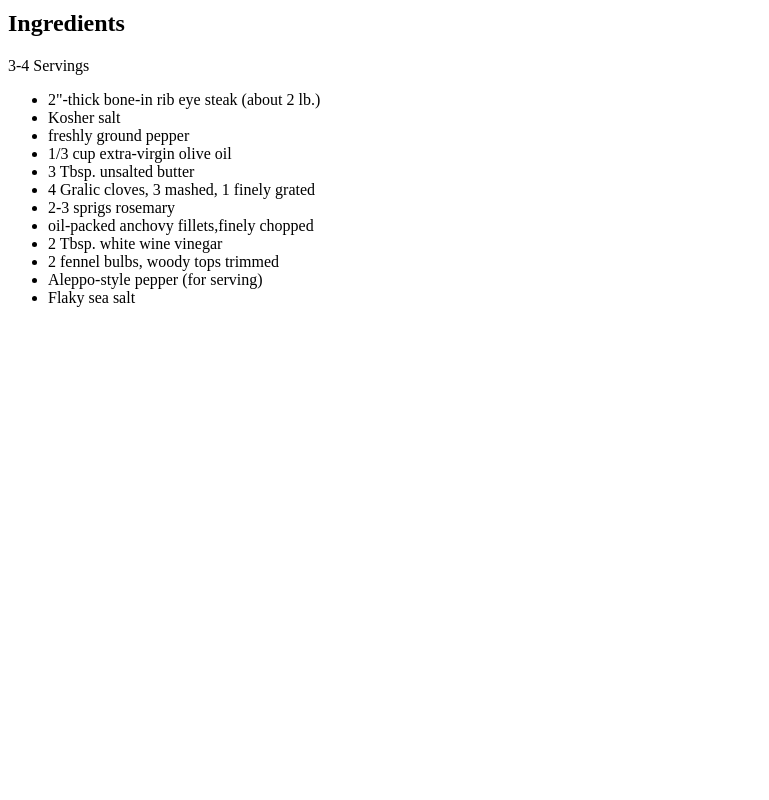
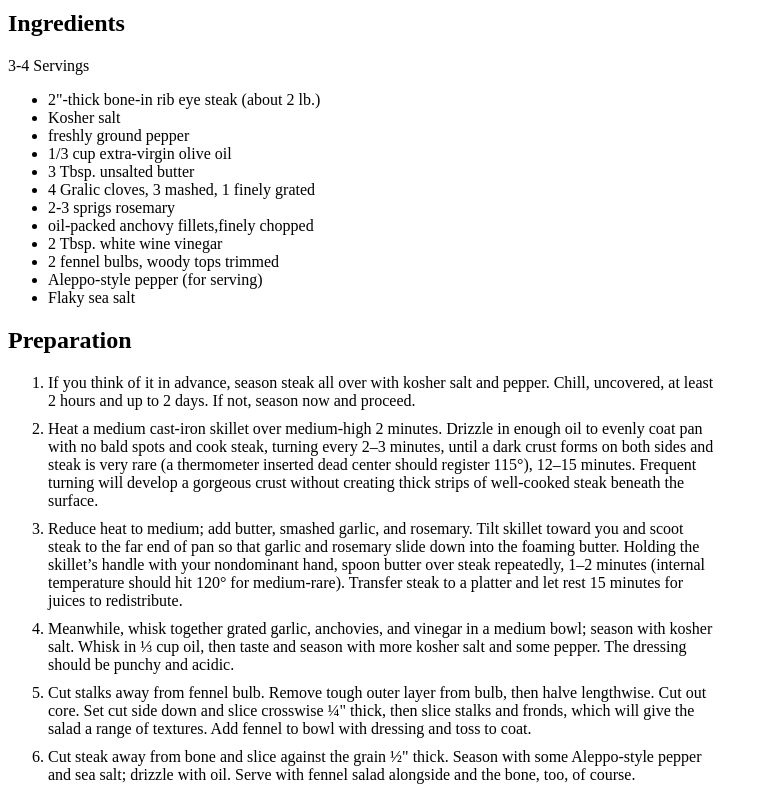
Before and after one commit to vasiliosregkas/odin-recipes, a plain HTML site: page recipes/Butter-Basted_Rib_Eye with_Crunchy_Fennel_Salad.html in a window 1280 px wide. Shown: the part 564-1364 px from the top of the page, without its empty margins (0-769 px from the left). Before the commit the page ends 887 px from the top, so only its background shows below. Drawn offline with Linux system fonts and the light colour scheme.

```diff
--- a/recipes/Butter-Basted_Rib_Eye with_Crunchy_Fennel_Salad.html
+++ b/recipes/Butter-Basted_Rib_Eye with_Crunchy_Fennel_Salad.html
@@ -29,5 +29,39 @@
             <li>Aleppo-style pepper (for serving)</li>
             <li>Flaky sea salt</li>
         </ul>
+    <h2>Preparation</h2>
+        <ol>
+            <li style="margin-bottom:10px;">If you think of it in advance, season steak all over with kosher salt and pepper. Chill, uncovered, at least<br>
+                2 hours and up to 2 days. If not, season now and proceed.
+            </li>
+
+            <li style="margin-bottom:10px;">Heat a medium cast-iron skillet over medium-high 2 minutes. Drizzle in enough oil to evenly coat pan<br>
+                with no bald spots and cook steak, turning every 2–3 minutes, until a dark crust forms on both sides and<br>
+                steak is very rare (a thermometer inserted dead center should register 115°), 12–15 minutes. Frequent<br>
+                turning will develop a gorgeous crust without creating thick strips of well-cooked steak beneath the<br>
+                surface.
+            </li>
+
+            <li style="margin-bottom:10px;">Reduce heat to medium; add butter, smashed garlic, and rosemary. Tilt skillet toward you and scoot<br>
+                steak to the far end of pan so that garlic and rosemary slide down into the foaming butter. Holding the<br>
+                skillet’s handle with your nondominant hand, spoon butter over steak repeatedly, 1–2 minutes (internal<br>
+                temperature should hit 120° for medium-rare). Transfer steak to a platter and let rest 15 minutes for<br>
+                juices to redistribute.
+            </li>
+
+            <li style="margin-bottom:10px;">Meanwhile, whisk together grated garlic, anchovies, and vinegar in a medium bowl; season with kosher<br>
+                salt. Whisk in ⅓ cup oil, then taste and season with more kosher salt and some pepper. The dressing<br>
+                should be punchy and acidic.
+            </li>
+
+            <li style="margin-bottom:10px;">Cut stalks away from fennel bulb. Remove tough outer layer from bulb, then halve lengthwise. Cut out<br>
+                core. Set cut side down and slice crosswise ¼" thick, then slice stalks and fronds, which will give the<br>
+                salad a range of textures. Add fennel to bowl with dressing and toss to coat.
+            </li>
+
+            <li style="margin-bottom:10px;">Cut steak away from bone and slice against the grain ½" thick. Season with some Aleppo-style pepper<br>
+                and sea salt; drizzle with oil. Serve with fennel salad alongside and the bone, too, of course.
+            </li>
+        </ol>
 </body>
 </html>
```
Lines whose indentation alone changed are shown as unchanged.
